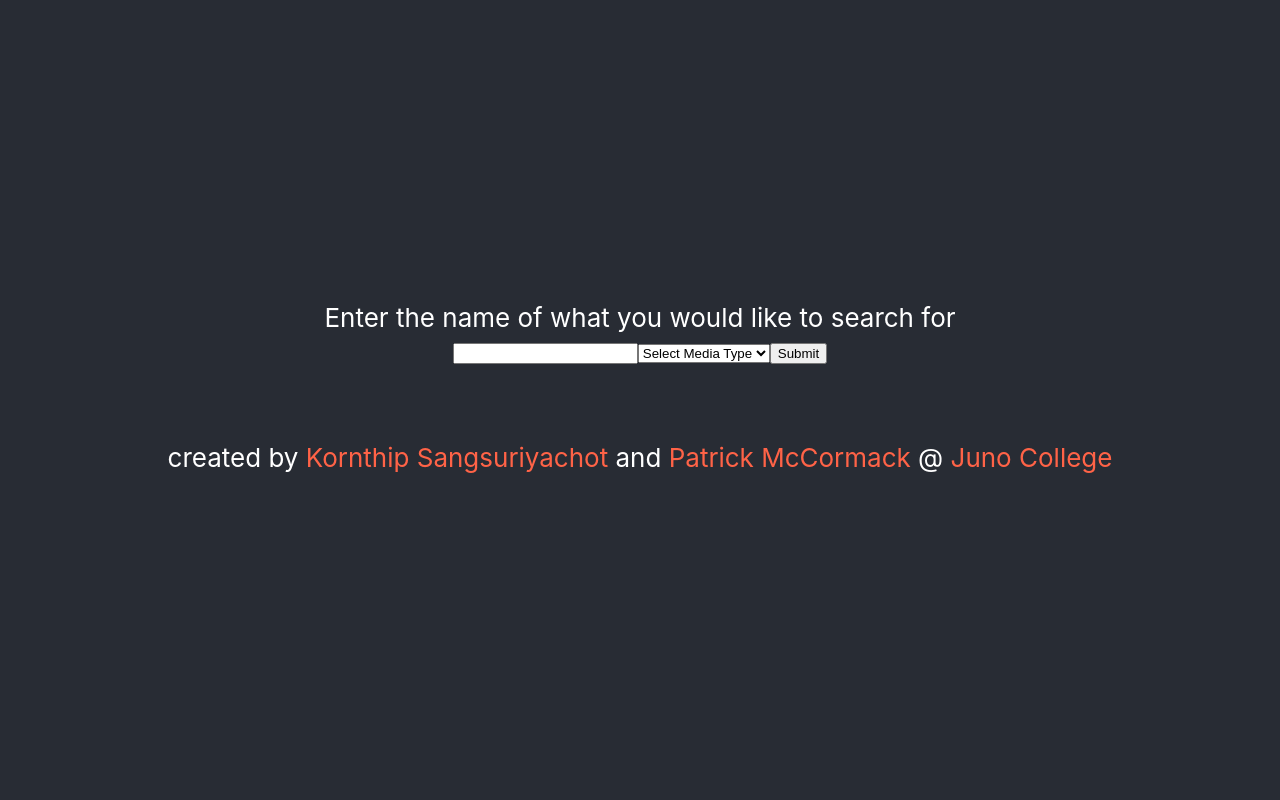
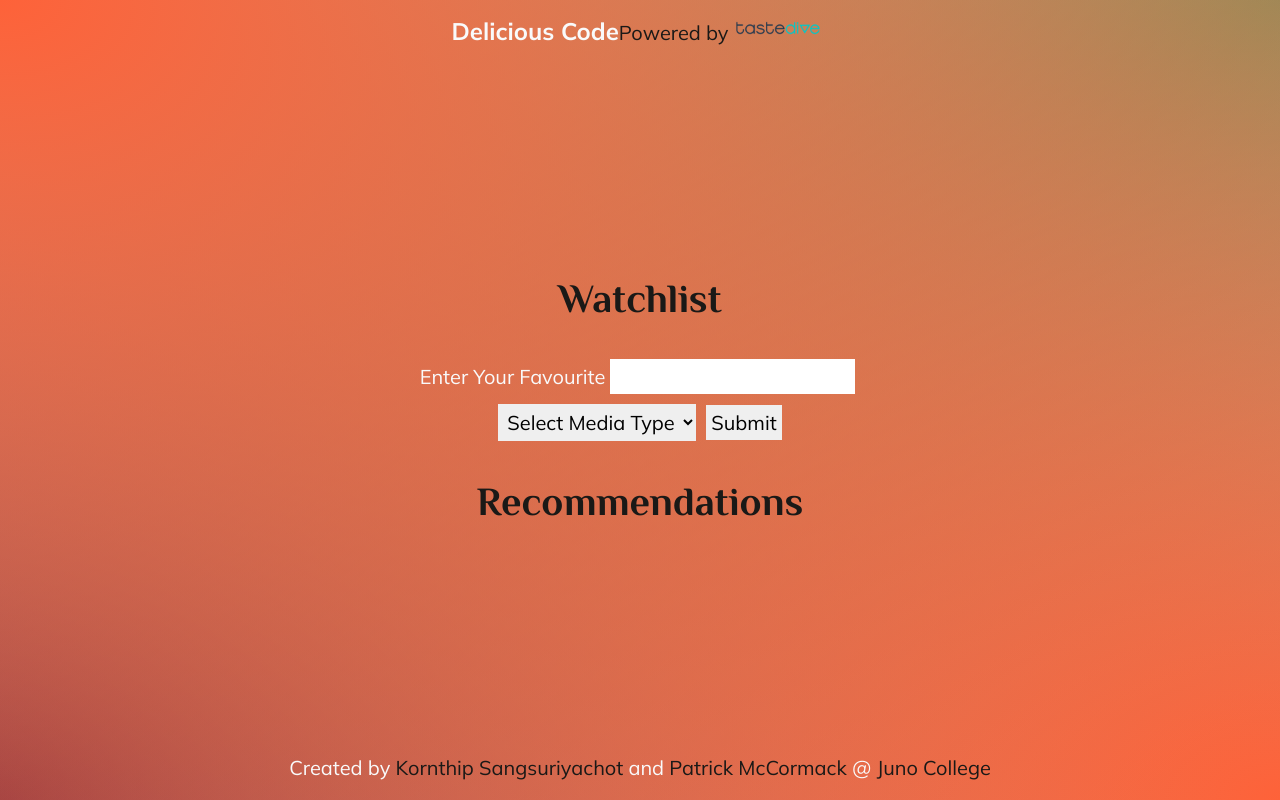
Before and after one commit to deliciouscode/project-three, a React (Create React App) app: page / in a window 1280 px wide. Built offline with nearby package versions, Linux system fonts and the light colour scheme.

Commit message:
add css styling and header

```diff
--- a/public/index.html
+++ b/public/index.html
@@ -1,14 +1,12 @@
 <!DOCTYPE html>
 <html lang="en">
+
 <head>
   <meta charset="utf-8" />
   <link rel="icon" href="%PUBLIC_URL%/favicon.ico" />
   <meta name="viewport" content="width=device-width, initial-scale=1" />
   <meta name="theme-color" content="#000000" />
-    <meta
-      name="description"
-      content="Web site created using create-react-app"
-    />
+  <meta name="description" content="Web site created using create-react-app" />
   <link rel="apple-touch-icon" href="%PUBLIC_URL%/logo192.png" />
   <!--
       manifest.json provides metadata used when your web app is installed on a
@@ -25,7 +23,12 @@
       Learn how to configure a non-root public URL by running `npm run build`.
     -->
   <title>React App</title>
+  <!-- google font -->
+  <link rel="preconnect" href="https://fonts.gstatic.com">
+  <link href="https://fonts.googleapis.com/css2?family=Mulish:wght@400;700&family=Philosopher:wght@400;700&display=swap"
+    rel="stylesheet">
 </head>
+
 <body>
   <noscript>You need to enable JavaScript to run this app.</noscript>
   <div id="root"></div>
@@ -40,4 +43,5 @@
       To create a production bundle, use `npm run build` or `yarn build`.
     -->
 </body>
+
 </html>
--- a/src/App.js
+++ b/src/App.js
@@ -1,5 +1,6 @@
 // import firebase from './firebase';
 import { useState, useEffect } from 'react';
+import Header from './Header';
 import RecommendationsList from './RecommendationsList';
 import Footer from './Footer';
 import './App.scss';
@@ -46,9 +47,13 @@ function App() {
 
   return (
     <div className="App">
-      {/* form to add new book to list */}
+      <Header />
+
+      <h2>Watchlist</h2>
+
+      {/* form to search for recommendations list */}
       <form action="submit">
-        <label htmlFor="media">Enter the name of what you would like to search for</label>
+        <label htmlFor="media">Enter Your Favourite</label>
         <input
           type="text"
           id="media"
@@ -71,6 +76,8 @@ function App() {
           </select>
           <button onClick={ formSubmit }>Submit</button>
       </form>
+
+      <h2>Recommendations</h2>
       <ul>
         {/* send results from API call as props to list component */}
         {
--- a/src/App.scss
+++ b/src/App.scss
@@ -1,33 +1,99 @@
-
-
-
+$contentFont: 'Mulish', sans-serif;
+$headFont: 'Philosopher', sans-serif;
+$orange :rgb(254,98,57);
+$green :rgb(70, 174, 115);
+$purple :rgb(82, 41, 76);
+$white :rgb(249,250,251);
+$grey :rgb(228,221,211);
+$black:rgb(26,25,23);
 
 .App {
-  background-color: #282c34;
+  background-color: $white;
+  background-image:
+    radial-gradient(at top left, $orange, transparent),
+    radial-gradient(at bottom right, $orange, transparent),
+    radial-gradient(at top right, $green, transparent),
+    radial-gradient(at bottom left, $purple, transparent);
   min-height: 100vh;
   display: flex;
   flex-direction: column;
   align-items: center;
   justify-content: center;
-  font-size: calc(10px + 2vmin);
-  color: white;
+  font-size: 1rem;
+  font-family: $contentFont;
+  color: $white;
   text-align: center;
+
+
+  header {
+    position: fixed;
+    top: 0;
+    height: 10vh;
+    color:$black;
+    display: flex;
+    justify-content: space-between;
+    align-content: center;
+    h1 {
+      font-family: $contentFont;
+      font-size: 1.2rem;
+      font-weight: bold;
+      color: $white;
+    }
+    .tasteDiveLogo {
+      display: flex;
+      align-content: center;
+      img {
+        display: block;
+        width: 100px;
+      }
+    }
+
+
+  }
+
+  h2{
+    font-family: $headFont;
+    font-size: 2rem;
+    color:$black;
+  }
 
   form {
     width: 50%;
+    font-family: $contentFont;
+
+    input,
+    select,
+    button {
+      font-family: $contentFont;
+      font-size: 1rem;
+      margin: 5px;
+      padding: 5px;
+      border: none;
+    }
   }
 
   ul {
+    margin: 0;
+    // padding: 20px;
+    border-radius: 10px;
     list-style-type: none;
+    background-color: $black;
+
   }
 
   a {
     text-decoration: none;
-    color: tomato;
+    color: $black;
   }
 
   a:hover,
   a:focus {
-    color: yellowgreen;
+    color: $grey;
   }
+
+  footer {
+    position: fixed;
+    bottom: 0;
+  }
+
 }
--- a/src/Footer.js
+++ b/src/Footer.js
@@ -1,7 +1,7 @@
 const Footer = () => {
     return(
         <footer>
-            <p>created by <a href="https://kornthip.me/">Kornthip Sangsuriyachot</a> and <a href="https://mmmccormack.com/">Patrick McCormack</a> @ <a href="https://junocollege.com/">Juno College</a></p>
+            <p>Created by <a href="https://kornthip.me/">Kornthip Sangsuriyachot</a> and <a href="https://mmmccormack.com/">Patrick McCormack</a> @ <a href="https://junocollege.com/">Juno College</a></p>
         </footer>
     )
 }
--- /dev/null
+++ b/src/Header.js
@@ -0,0 +1,18 @@
+import logo from './assets/deliciousCodeLogo.png'
+import tasteDive from './assets/1200px-TasteDive_Logo.png'
+
+const Header = () => {
+    return(
+        <header>
+
+            <h1>Delicious Code</h1>
+            <div className="tasteDiveLogo">
+                <p>Powered by </p>
+                <a href="https://tastedive.com/read/api"><img src={tasteDive} alt="tastedive logo"/></a>
+            </div>
+
+        </header>
+    )
+}
+
+export default Header;
--- a/src/index.scss
+++ b/src/index.scss
@@ -1,3 +1,6 @@
+html {
+  font-size: 125%;
+}
 body {
   margin: 0;
   font-family: -apple-system, BlinkMacSystemFont, 'Segoe UI', 'Roboto', 'Oxygen',
```
Also changed, not shown: src/assets/1200px-TasteDive_Logo.png (added), src/assets/deliciousCodeLogo.png (added). Lines whose indentation alone changed are shown as unchanged.
